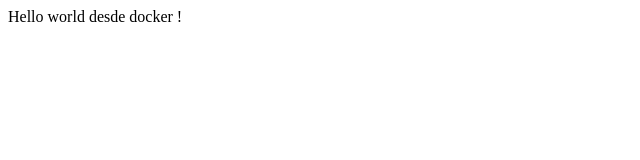
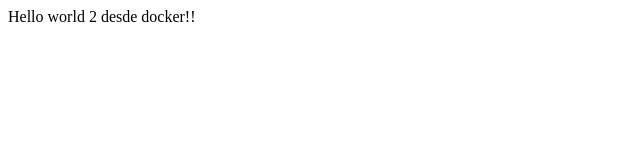
Before and after one commit to alexguaman/devops_demo, a website: page public/index.html in a window 1280 px wide. Shown: the full height of the page, 0-640 px from the left. Drawn offline with Linux system fonts and the light colour scheme.

Commit message:
Change file html

```diff
--- a/public/index.html
+++ b/public/index.html
@@ -3,6 +3,6 @@
     <title>Hola amigos</title>
   </head>
   <body>
-    Hello world desde docker !
+    Hello world 2 desde docker!!
   </body>
 </html>
```
